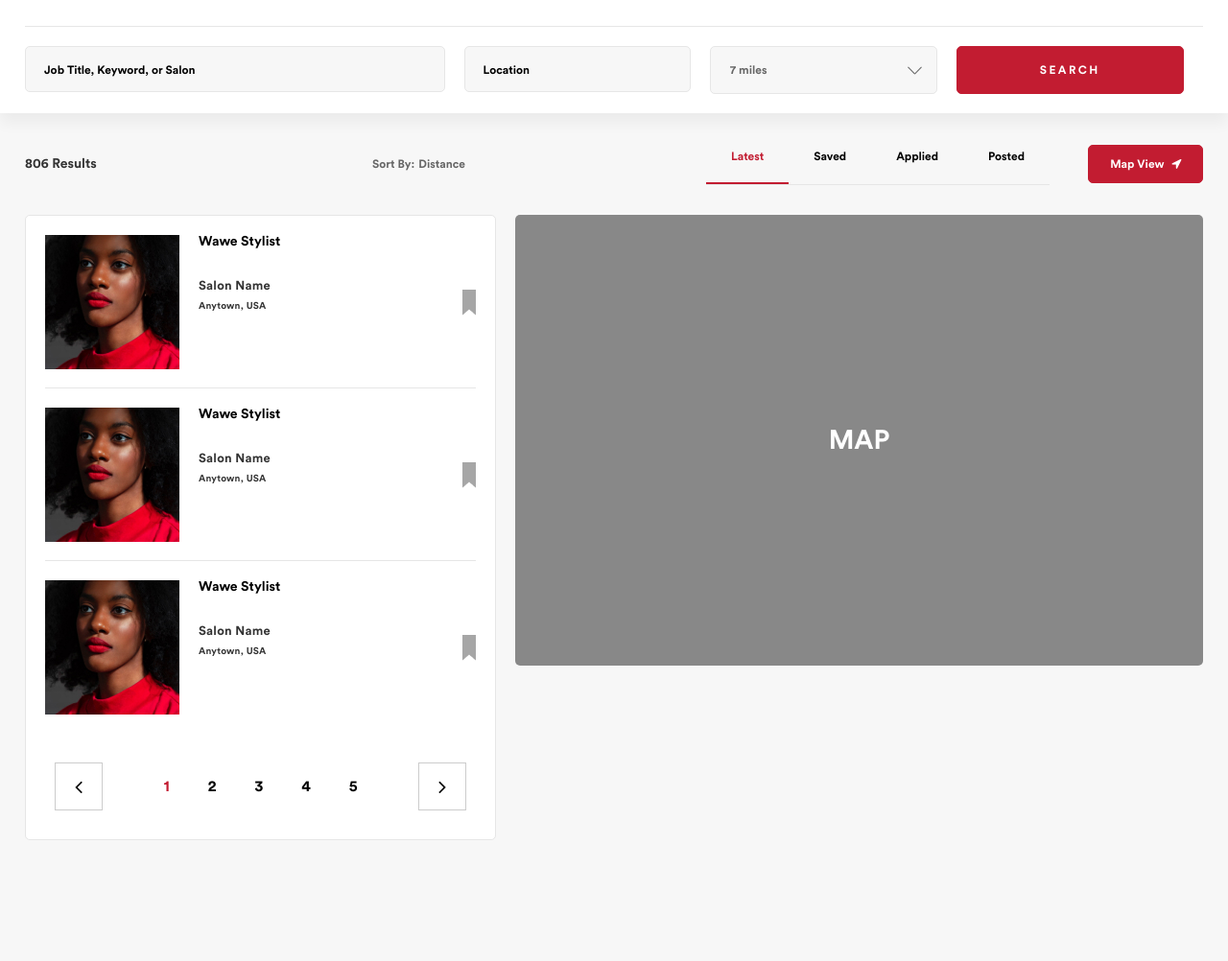
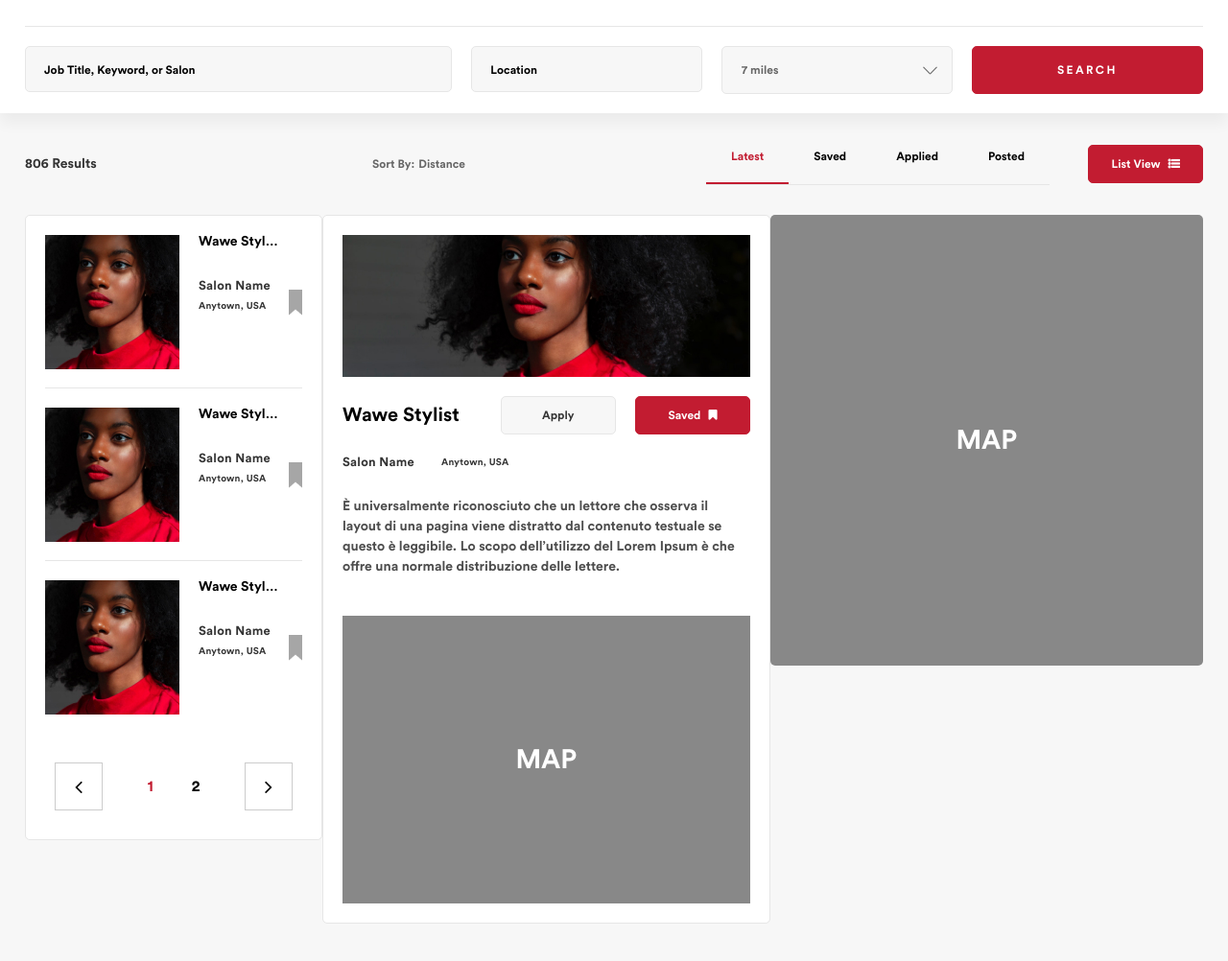
Before and after one commit to paulshvorak/skissors, a website: page index.html in a window 1280 px wide. Shown: the part 66-1068 px from the top of the page at 96% size. Before the commit the page ends 1018 px from the top, so only its background shows below. Drawn offline with Linux system fonts and the light colour scheme; files whose address does not match are found by name.

Commit message:
adaptive

```diff
--- a/index.html
+++ b/index.html
@@ -85,8 +85,8 @@
 				<div class="filters js-filters-btn item">
 					<img src="app/images/icon-filter.png" alt="filter icon">
 				</div>
+				<button class="btn btn--icon btn--search item"></button>
 				<button class="btn search item">search</button>
-				<button class="btn btn--icon btn--search item"></button>
 			</form>
 		</div>
 	</header>
@@ -115,12 +115,13 @@
 								<div class="tabs__item">Posted</div>
 							</div>
 						</div>
-						<button class="btn btn--icon btn--map btn--sm">Map View</button>
+						<button class="btn btn--icon btn--list btn--sm">List View</button>
 
 						<!--
 
 						-----List view button-----
 
+						<button class="btn btn--icon btn--map btn--sm">Map View</button>
 						<button class="btn btn--icon btn--list btn--sm">List View</button>
 
 						-->
@@ -156,6 +157,14 @@
 									<div class="mark"></div>
 								</div>
 							</div>
+
+
+							<!--
+
+							 block for popup, when you click pin on the map
+
+							 -->
+
 							<div class="aside__item">
 								<div class="left">
 
@@ -180,46 +189,44 @@
 									<div class="mark"></div>
 								</div>
 							</div>
+
 						</div>
 						<div class="pagination pagination--full">
 							<div class="pagination__left"></div>
 							<div class="pagination__inner">
 								<div class="item active">1</div>
 								<div class="item">2</div>
-								<div class="item">3</div>
-								<div class="item">4</div>
-								<div class="item">5</div>
 							</div>
 							<div class="pagination__right"></div>
 						</div>
 					</div>
-					<!--<div class="inner section-style">-->
+					<div class="inner section-style">
 
-						<!--&lt;!&ndash;-->
+						<!--
 
-						<!-- -&#45;&#45;&#45;&#45;Picture empty-&#45;&#45;&#45;&#45;-->
+						 -----Picture empty-----
 
-						<!--<div class="inner__pic-empty">-->
-							<!--<img src="app/images/icon-landscape&#45;&#45;gray.png" alt="empty avatar">-->
-						<!--</div>-->
+						<div class="inner__pic-empty">
+							<img src="app/images/icon-landscape--gray.png" alt="empty avatar">
+						</div>
 
-						<!--&ndash;&gt;-->
+						-->
 
-						<!--<img src="app/images/inner__item.jpg" alt="item" class="inner__pic">-->
-						<!--<div class="inner__header">-->
-							<!--<div class="title title&#45;&#45;md">Wawe Stylist</div>-->
-							<!--<div class="actions">-->
-								<!--<button class="actions__item btn btn&#45;&#45;sm btn&#45;&#45;gray">Apply</button>-->
-								<!--<button class="actions__item btn&#45;&#45;icon btn&#45;&#45;saved btn btn&#45;&#45;sm">Saved</button>-->
-							<!--</div>-->
-						<!--</div>-->
-						<!--<div class="inner__info">-->
-							<!--<div class="info__salon">Salon Name</div>-->
-							<!--<div class="info__location">Anytown, USA</div>-->
-						<!--</div>-->
-						<!--<div class="inner__description">È universalmente riconosciuto che un lettore che osserva il layout di una pagina viene distratto dal contenuto testuale se questo è leggibile. Lo scopo dell’utilizzo del Lorem Ipsum è che offre una normale distribuzione delle lettere.</div>-->
-						<!--<div class="inner__map">map</div>-->
-					<!--</div>-->
+						<img src="app/images/inner__item.jpg" alt="item" class="inner__pic">
+						<div class="inner__header">
+							<div class="title title--md">Wawe Stylist</div>
+							<div class="actions">
+								<button class="actions__item btn btn--sm btn--gray">Apply</button>
+								<button class="actions__item btn--icon btn--saved btn btn--sm">Saved</button>
+							</div>
+						</div>
+						<div class="inner__info">
+							<div class="info__salon">Salon Name</div>
+							<div class="info__location">Anytown, USA</div>
+						</div>
+						<div class="inner__description">È universalmente riconosciuto che un lettore che osserva il layout di una pagina viene distratto dal contenuto testuale se questo è leggibile. Lo scopo dell’utilizzo del Lorem Ipsum è che offre una normale distribuzione delle lettere.</div>
+						<div class="inner__map">map</div>
+					</div>
 
 					<!--
 
```
Also changed, not shown: edit-profile.html (+1 -1 lines), post-job.html (+1 -1 lines), profile.html (+1 -1 lines).
